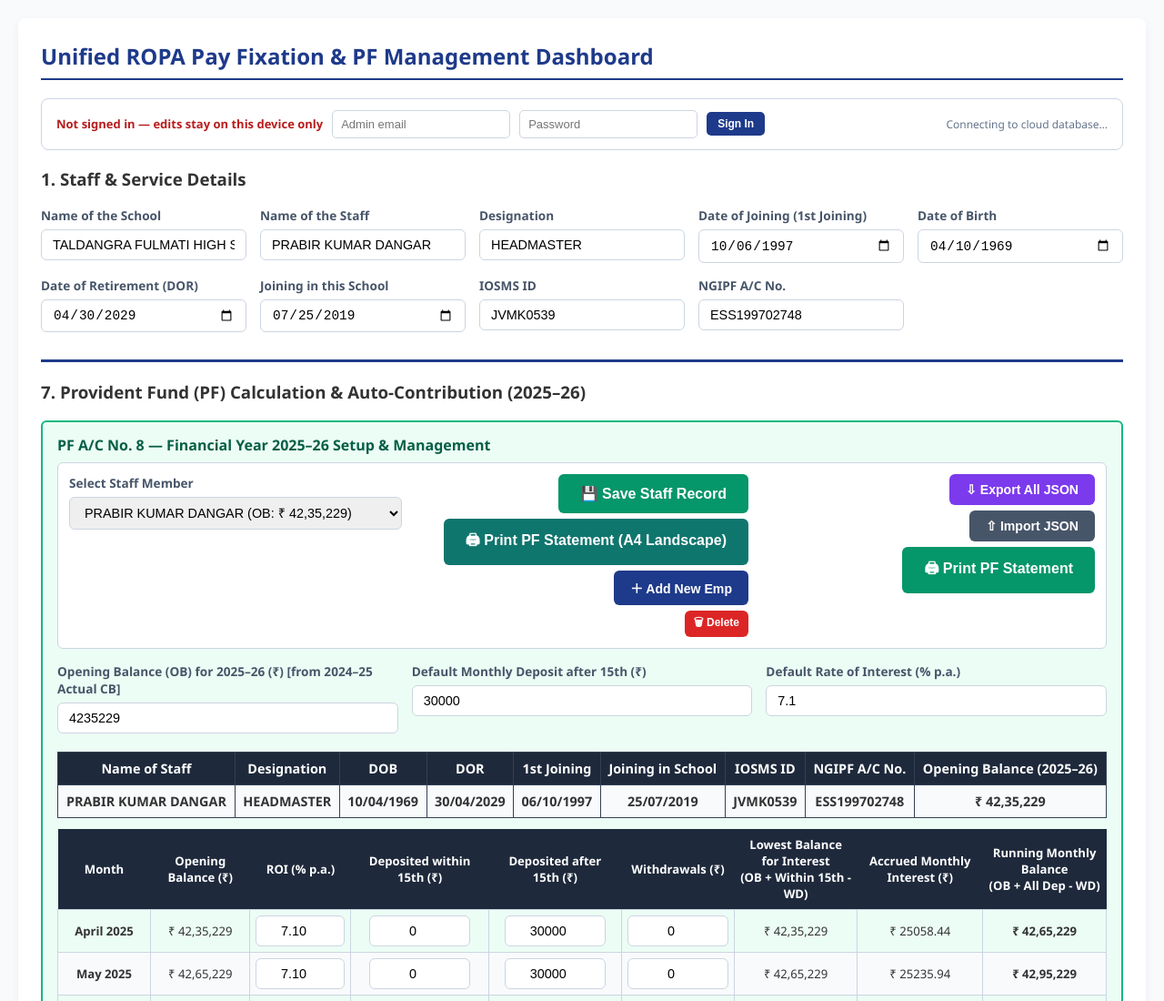
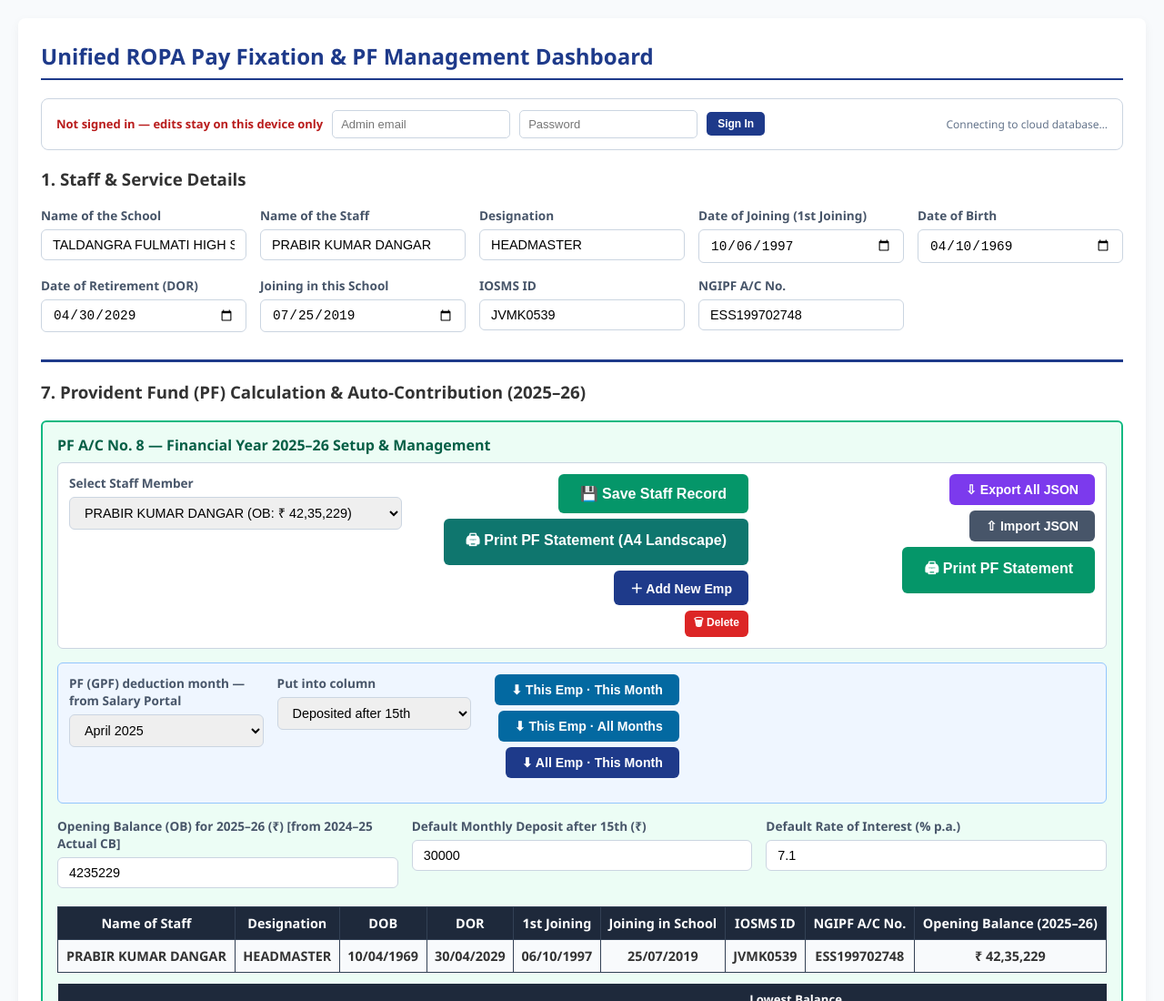
Before and after one commit to prabirdangar-web/pf_interest, a plain HTML site: page index.html in a window 1280 px wide. Shown: the top 1100 px of the page at 91% size. Drawn offline with Linux system fonts and the light colour scheme; no server answers.

Commit message:
Add GPF fetch panel and related functionality

```diff
--- a/index.html
+++ b/index.html
@@ -316,6 +316,25 @@
                 <button type="button" class="btn-print" onclick="printPFStatement()">🖨 Print PF Statement</button>
                 <input type="file" id="pfJsonImport" accept="application/json,.json" style="display:none;" onchange="importAllPfJson(event)">
             </div>
+        </div>
+        <div id="gpfFetchPanel" class="grid-inputs" style="background:#eff6ff;padding:12px;border-radius:6px;border:1px solid #93c5fd;margin-bottom:15px;">
+            <div class="form-group">
+                <label>PF (GPF) deduction month — from Salary Portal</label>
+                <select id="gpfFetchMonth"></select>
+            </div>
+            <div class="form-group">
+                <label>Put into column</label>
+                <select id="gpfFetchTarget">
+                    <option value="after">Deposited after 15th</option>
+                    <option value="within">Deposited within 15th</option>
+                </select>
+            </div>
+            <div class="form-group" style="display:flex;align-items:end;gap:6px;flex-wrap:wrap;">
+                <button type="button" class="btn-add" style="background:#0369a1;" onclick="fetchGpfFromSalary('emp-month')">⬇ This Emp · This Month</button>
+                <button type="button" class="btn-add" style="background:#0369a1;" onclick="fetchGpfFromSalary('emp-all')">⬇ This Emp · All Months</button>
+                <button type="button" class="btn-add" style="background:#1e3a8a;" onclick="fetchGpfFromSalary('all-month')">⬇ All Emp · This Month</button>
+            </div>
+            <div id="gpfFetchResult" style="grid-column:1/-1;font-size:.8rem;font-weight:700;color:#075985;"></div>
         </div>
         <div id="pfSaveStatus" style="font-size:.8rem;font-weight:700;color:#065f46;margin-bottom:10px;"></div>
 
@@ -994,5 +1013,91 @@ function handleSignOut() {
     auth.signOut();
 }
 </script>
+
+<script>
+/* ===== Fetch monthly GPF deduction from Salary Portal (tfhs/salaryPortal) ===== */
+const PF_FY_MONTHS = [["April",2025],["May",2025],["June",2025],["July",2025],["August",2025],["September",2025],["October",2025],["November",2025],["December",2025],["January",2026],["February",2026],["March",2026]];
+const salaryPortalRef = db.doc("tfhs/salaryPortal");
+
+(function initGpfMonthSelect(){
+    const sel = document.getElementById('gpfFetchMonth');
+    sel.innerHTML = PF_FY_MONTHS.map(([m,y],i)=>`<option value="${i}">${m} ${y}</option>`).join('');
+})();
+
+function _normName(n){ return String(n||'').replace(/\s*;.*$/,'').replace(/\s+/g,' ').trim().toUpperCase(); }
+
+function _findSalaryRow(rows, emp){
+    if (!Array.isArray(rows)) return null;
+    const code = String(emp.iosms||'').trim().toUpperCase();
+    let r = code ? rows.find(x => String(x.emp_code||'').trim().toUpperCase() === code) : null;
+    if (!r) { const nm=_normName(emp.name); r = rows.find(x => _normName(x.name) === nm); }
+    return r || null;
+}
+
+async function fetchGpfFromSalary(mode){
+    const out = document.getElementById('gpfFetchResult');
+    out.style.color = '#075985';
+    out.textContent = 'Fetching from Salary Portal…';
+    try {
+        const snap = await salaryPortalRef.get();
+        if (!snap.exists) { out.style.color='#b91c1c'; out.textContent='⚠ Salary Portal document not found.'; return; }
+        const months = (snap.data() || {}).months || {};
+        const target = document.getElementById('gpfFetchTarget').value;   // 'after' | 'within'
+        const monthIdx = Number(document.getElementById('gpfFetchMonth').value);
+        const curIdx = window._pfCurrentIdx !== undefined ? Number(window._pfCurrentIdx) : Number(document.getElementById('pfEmpSelect').value);
+
+        const setVal = (rec, i, v) => {
+            const key = target === 'within' ? 'monthlyDepWithin' : 'monthlyDepAfter';
+            if (!Array.isArray(rec[key]) || rec[key].length !== 12) rec[key] = Array(12).fill(0);
+            rec[key][i] = v;
+        };
+
+        let filled = 0, missingMonths = [], missingEmp = [];
+
+        if (mode === 'all-month') {
+            persistCurrentPfRecord(false);
+            const [m,y] = PF_FY_MONTHS[monthIdx];
+            const rows = months[`${m}-${y}`];
+            if (!rows) { out.style.color='#b91c1c'; out.textContent=`⚠ No salary data saved for ${m} ${y}.`; return; }
+            activeStaffRecords.forEach(rec => {
+                const r = _findSalaryRow(rows, rec);
+                if (r) { setVal(rec, monthIdx, Number(r.gpf)||0); filled++; } else missingEmp.push(_normName(rec.name));
+            });
+            saveRecordsToStorage(activeStaffRecords);
+            onPfEmployeeSelect();
+            out.textContent = `✓ ${m} ${y}: GPF filled for ${filled} staff.` + (missingEmp.length ? ` Not in salary roll: ${missingEmp.join(', ')}.` : '');
+            return;
+        }
+
+        // single employee (this month or all months)
+        persistCurrentPfRecord(false);
+        const rec = activeStaffRecords[curIdx];
+        if (!rec) { out.style.color='#b91c1c'; out.textContent='⚠ Select a staff member first.'; return; }
+        const idxs = mode === 'emp-all' ? PF_FY_MONTHS.map((_,i)=>i) : [monthIdx];
+        const lines = [];
+        idxs.forEach(i => {
+            const [m,y] = PF_FY_MONTHS[i];
+            const rows = months[`${m}-${y}`];
+            if (!rows) { missingMonths.push(`${m.slice(0,3)} ${y}`); return; }
+            const r = _findSalaryRow(rows, rec);
+            if (!r) { missingEmp.push(`${m.slice(0,3)} ${y}`); return; }
+            const v = Number(r.gpf)||0;
+            setVal(rec, i, v); filled++;
+            lines.push(`${m.slice(0,3)} ${y}: ₹${v.toLocaleString('en-IN')}`);
+        });
+        saveRecordsToStorage(activeStaffRecords);
+        onPfEmployeeSelect();
+        let msg = filled ? `✓ ${_normName(rec.name)} — ${lines.join(' | ')}` : `⚠ No GPF found for ${_normName(rec.name)}.`;
+        if (missingMonths.length) msg += ` | No salary data for: ${missingMonths.join(', ')}`;
+        if (missingEmp.length) msg += ` | Not in roll: ${missingEmp.join(', ')}`;
+        if (!filled) out.style.color='#b45309';
+        out.textContent = msg;
+    } catch (err) {
+        console.error(err);
+        out.style.color='#b91c1c';
+        out.textContent = '⚠ Fetch failed: ' + (err.message || err);
+    }
+}
+</script>
 </body>
 </html>
```
